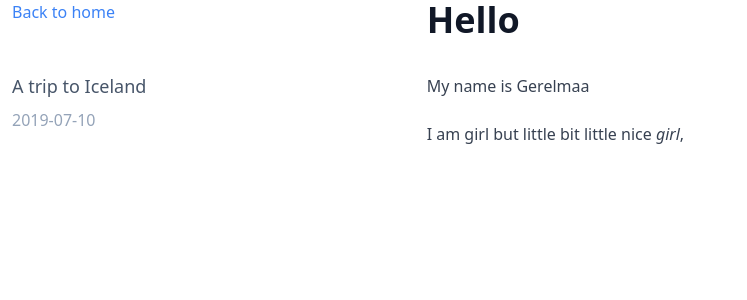
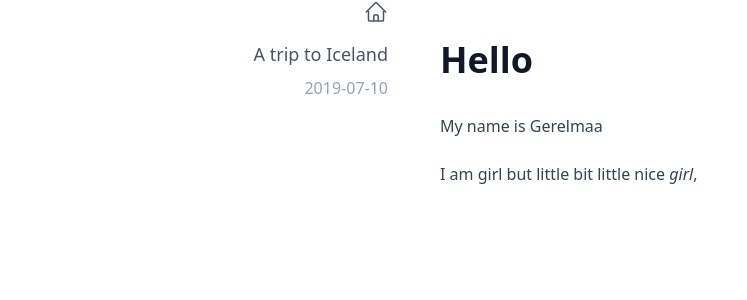
Before and after one commit to gegeemaa/technicalblog, a Next.js app: page /posts/post1 in a window 1280 px wide. Shown: the top 300 px of the page, without its empty margins (0-747 px from the left). Built offline with nearby package versions, Linux system fonts and the light colour scheme.

Commit message:
Add styling

```diff
--- a/app/page.tsx
+++ b/app/page.tsx
@@ -13,13 +13,6 @@ const header = (
     </div>
   </header>
 );
-const footer = (
-  <footer>
-    <div className='border-t border-slate-400 mt-12 py-16 text-center text-slate-400'>
-      <h3>Developed by Gerelmaa</h3>
-    </div>
-  </footer>
-)
 
 export default function Home() {
   const postMetadata = getPostMetadata();
@@ -33,7 +26,6 @@ export default function Home() {
       <div className="grid grid-cols-1 gap-4 md:grid-cols-2">
           {postPreviews}
       </div>
-      {footer}
     </div>
 
   )
--- a/app/posts/[slug]/page.tsx
+++ b/app/posts/[slug]/page.tsx
@@ -23,17 +23,27 @@ const PostPage = (props: any) => {
     const slug = props.params.slug;
     const post = getPostContent(slug);
     return(
-        <div className="grid grid-cols-12">
-            <div className="sticky top-0 col-span-4 px-3 self-start">
-                <Link href="/" className="text-base text-blue-500">Back to home</Link>
-                <div className="my-12">
+        <div className="grid grid-cols-12 gap-10">
+            <div className="sticky top-0 col-span-4 px-3 self-start text-right">
+                <Link href="/" className="text-base text-slate-600">
+                    <svg
+                        xmlns="http://www.w3.org/2000/svg"
+                        fill="none" viewBox="0 0 24 24"
+                        strokeWidth={1.5}
+                        stroke="currentColor" className="w-6 h-6 right-3 absolute">
+                    <path strokeLinecap="round"
+                    strokeLinejoin="round"
+                    d="M2.25 12l8.954-8.955c.44-.439 1.152-.439 1.591 0L21.75 12M4.5 9.75v10.125c0 .621.504 1.125 1.125 1.125H9.75v-4.875c0-.621.504-1.125 1.125-1.125h2.25c.621 0 1.125.504 1.125 1.125V21h4.125c.621 0 1.125-.504 1.125-1.125V9.75M8.25 21h8.25" />
+                    </svg>
+                </Link>
+                <div className="my-10">
                     <h1 className="text-lg text-slate-600">
                         {post.data.title}
                     </h1>
                     <p className="text-slate-400 mt-2">{post.data.date}</p>
                 </div>
             </div>
-            <article className="prose col-span-8">
+            <article className="prose col-span-8 py-10">
                 <Markdown>{post.content}</Markdown>
             </article>
         </div>
```
Also changed, not shown: app/images/home-outline.svg (added).
